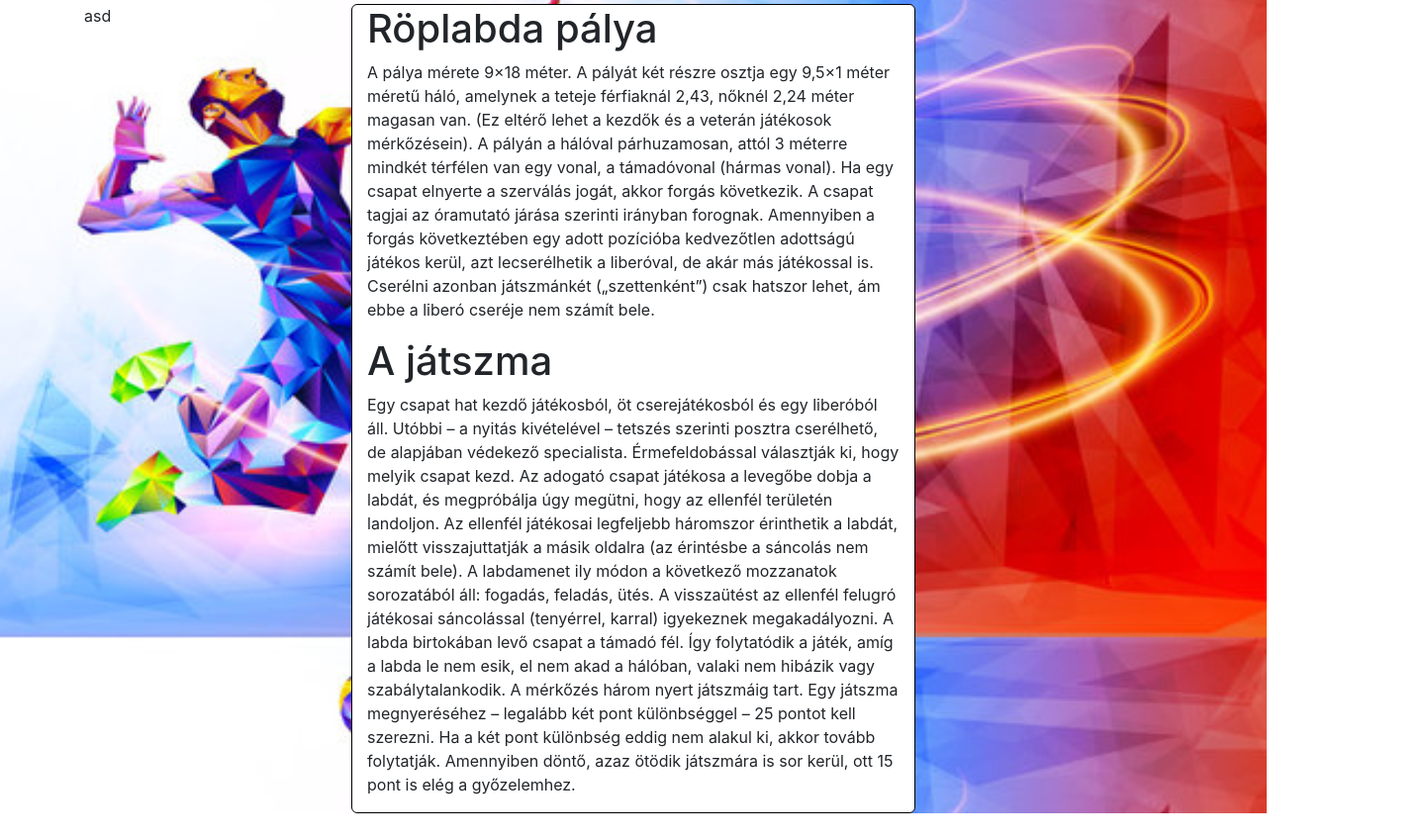
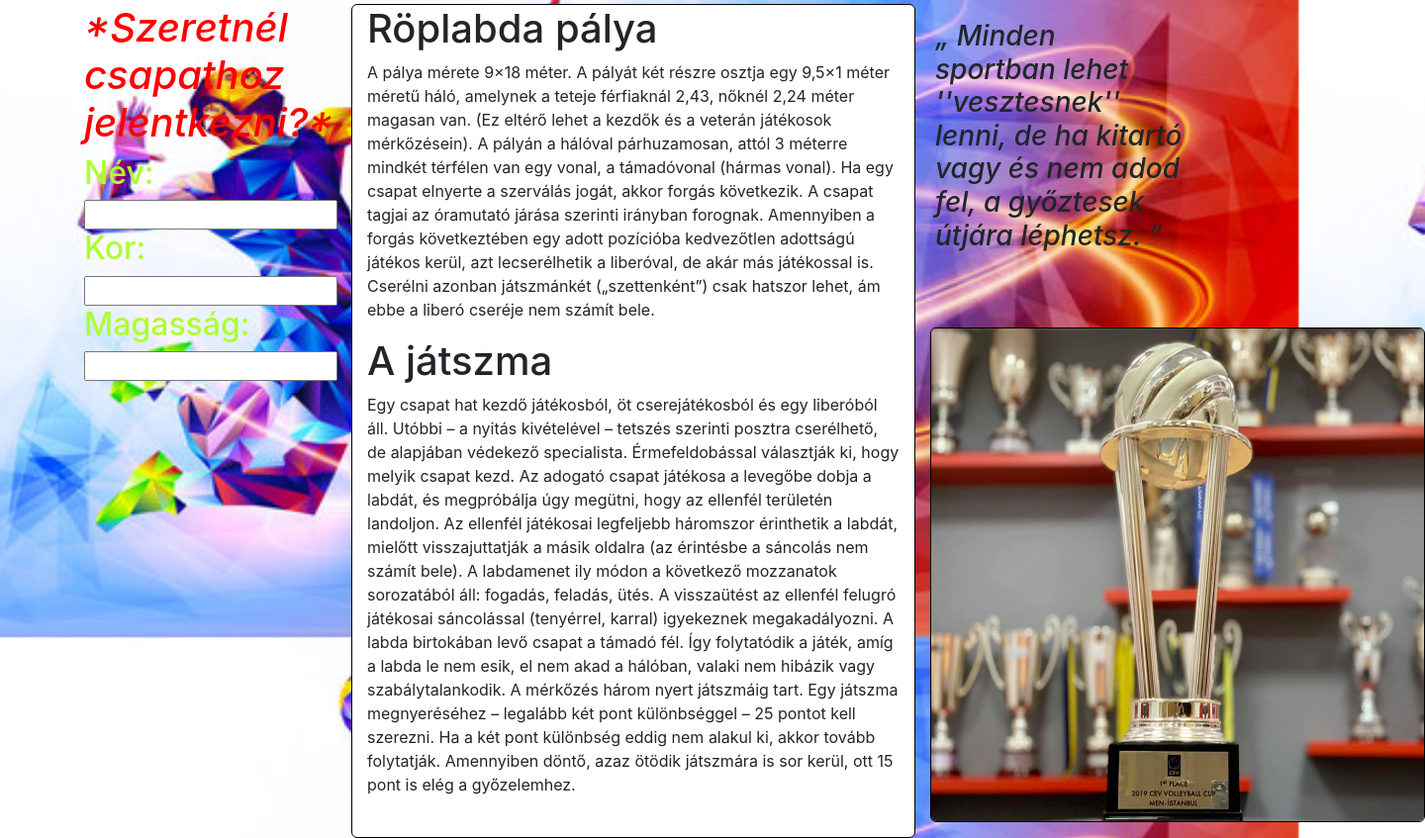
Before and after one commit to K3sTr3L0104/Projekt2023, a plain HTML site: page index.html in a window 1280 px wide. Shown: the part 156-1003 px from the top of the page at 99% size, 1440 px wide, since content can reach past the window. Before the commit the page ends 978 px from the top, so only its background shows below. Drawn offline with nearby package versions, Linux system fonts and the light colour scheme.

Commit message:
mainlap kiegeszites

```diff
--- a/index.html
+++ b/index.html
@@ -7,6 +7,12 @@
     <link rel="stylesheet" href="https://cdn.jsdelivr.net/npm/bootstrap@4.3.1/dist/css/bootstrap.min.css" integrity="sha384-ggOyR0iXCbMQv3Xipma34MD+dH/1fQ784/j6cY/iJTQUOhcWr7x9JvoRxT2MZw1T" crossorigin="anonymous">
     <link rel="stylesheet" href="maincss.css">
     <title>Röplabda</title>
+    <script>
+        function Felmeres() {
+            var nev = document.getElementById("nev").value;
+            var kor = document.getElementById("kor").value;
+        }
+    </script>
 </head>
 <body>
     <div class="menu">
@@ -21,7 +27,13 @@
     <div class="container">
         <div class="row">
             <div class="col-lg-3">
-                asd
+                <h1 id="lap"><i>*Szeretnél csapathoz jelentkezni?*</i></h1>
+                <h2>Név:</h2>
+                <input type="text" id="nev">
+                <h2>Kor:</h2>
+                <input type="text" id="kor">
+                <h2>Magasság:</h2>
+                <input type="text" id="magassag">
             </div>
             <div class="col-lg-6" id="main">
                 <h1 class="rolunk">Röplabda pálya</h1>
@@ -29,7 +41,7 @@
                     A pályán a hálóval párhuzamosan, attól 3 méterre mindkét térfélen van egy vonal, a támadóvonal (hármas vonal).
                     Ha egy csapat elnyerte a szerválás jogát, akkor forgás következik. A csapat tagjai az óramutató járása szerinti irányban forognak. Amennyiben a forgás következtében egy adott pozícióba kedvezőtlen adottságú játékos kerül, azt lecserélhetik a liberóval, de akár más játékossal is. Cserélni azonban játszmánkét („szettenként”) csak hatszor lehet, ám ebbe a liberó cseréje nem számít bele.
                     </p>
-                    <h1 class="rolunk">A játszma</h1>
+                    <h1 id="rolunk">A játszma</h1>
                     <p>
                         Egy csapat hat kezdő játékosból, öt cserejátékosból és egy liberóból áll. Utóbbi – a nyitás kivételével – tetszés szerinti posztra cserélhető, de alapjában védekező specialista. Érmefeldobással választják ki, hogy melyik csapat kezd.
     Az adogató csapat játékosa a levegőbe dobja a labdát, és megpróbálja úgy megütni, hogy az ellenfél területén landoljon. Az ellenfél játékosai legfeljebb háromszor érinthetik a labdát, mielőtt visszajuttatják a másik oldalra (az érintésbe a sáncolás nem számít bele).
@@ -38,7 +50,13 @@
 
                     </p>
             </div>
-            <div class="col-lg-3">
+            <div class="col-lg-3" id="main1">
+                <p class="palya">
+                    <h3 class="idezet"><i>„ Minden sportban lehet ''vesztesnek'' lenni, de ha kitartó vagy és nem adod fel, a győztesek útjára léphetsz. ”</i></h1>
+                </p>
+                <p class="palya">
+                    <img src="kepek/trophy.jpg" id="trophy">
+                </p>
             </div>
         </div>
     </div>
--- a/maincss.css
+++ b/maincss.css
@@ -44,3 +44,19 @@ a:hover {
 .palya {
     text-align: left;
 }
+#trophy {
+    width: 500px;
+    height: 500px;
+    border-radius: 6px;
+    border: 1px solid black;
+    margin-top: 60px;
+}
+.idezet {
+    margin-left: 5px;
+}
+h2 {
+    color: greenyellow;
+}
+#lap {
+    color: #ff0000;
+}
```
Also changed, not shown: kepek/trophy.jpg (added), kepek/trophy1.jpeg (added).
